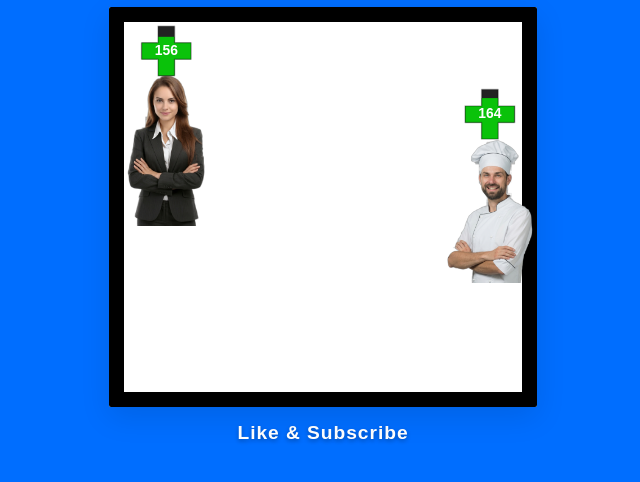
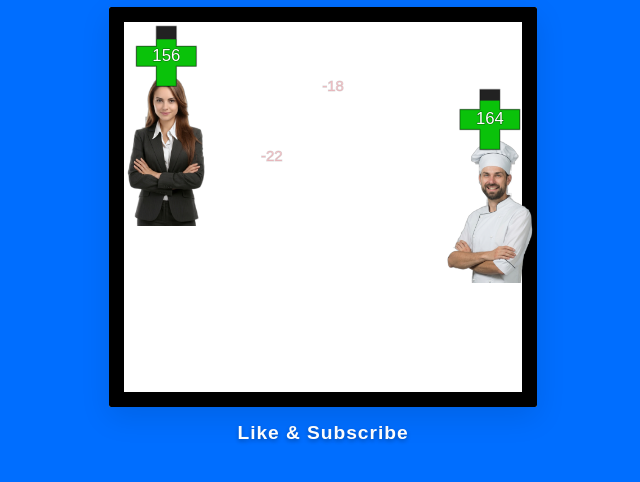
Before and after one commit to noxuszx/duels2d, a plain HTML site: page index.html in a window 1280 px wide. Shown: the part 200-682 px from the top of the page, without its empty margins (317-957 px from the left). Drawn offline with nearby package versions, Linux system fonts and the light colour scheme.

Commit message:
feat: added configurable text and damage indicators

```diff
--- a/config/game.js
+++ b/config/game.js
@@ -2,8 +2,7 @@ window.GameConfig = {
   physics: {
     globalSpeedMultiplier: 0.15, // Multiplies the base speed of all characters
     wallThickness: 60,
-    collisionCooldownMs: 300,
-    particleCount: 18
+    collisionCooldownMs: 300
   },
   arena: {
     borderWidth: 15,
--- /dev/null
+++ b/config/indicators.js
@@ -0,0 +1,23 @@
+window.IndicatorConfig = {
+  text: {
+    family: 'sans-serif',
+    weight: '100',
+    fillColor: '#ffffff',
+    strokeColor: 'rgba(0, 0, 0, 0.45)',
+    strokeWidth: 1,
+    align: 'center',
+    baseline: 'middle'
+  },
+  health: {
+    minFontSize: 12,
+    sizeMultiplier: 0.28
+  },
+  damage: {
+    color: '#ff6b7a',
+    minFontSize: 13,
+    sizeMultiplier: 0.5,
+    driftY: -1.15,
+    velocityDamping: 0.98,
+    fadeRate: 0.008
+  }
+};
--- a/index.html
+++ b/index.html
@@ -57,6 +57,7 @@
 
   <!-- CONFIGS -->
   <script src="config/game.js"></script>
+  <script src="config/indicators.js"></script>
   <script src="config/characters.js"></script>
 
   <!-- GAME SCRIPT -->
--- a/js/game.js
+++ b/js/game.js
@@ -241,14 +241,13 @@ class GameManager {
     const cfg = window.GameConfig;
     this.WALL_THICKNESS     = cfg.physics.wallThickness;
     this.COLLISION_COOLDOWN = cfg.physics.collisionCooldownMs;  // ms
-    this.PARTICLE_COUNT     = cfg.physics.particleCount;
     this.ARENA_BORDER       = cfg.arena.borderWidth;    // border width (px)
 
     /* -- State ------------------------------------------------------------- */
     this.started    = true;
     this.paused     = false;
     this.characters = [];
-    this.particles  = [];
+    this.damageIndicators = [];
     this.gameOver   = false;
     this.selectedCharacterIds = ['womanguy', 'chefguy']; // Default based on config index
     this._animId    = null;
@@ -365,11 +364,8 @@ class GameManager {
         const hitA = charA.takeDamage(charB.baseDamage, now, this.COLLISION_COOLDOWN);
         const hitB = charB.takeDamage(charA.baseDamage, now, this.COLLISION_COOLDOWN);
 
-        if (hitA || hitB) {
-          const mx = (charA.body.position.x + charB.body.position.x) / 2;
-          const my = (charA.body.position.y + charB.body.position.y) / 2;
-          this._spawnParticles(mx, my, charA.color, charB.color);
-        }
+        if (hitA) this._spawnDamageIndicator(charA, charB.baseDamage);
+        if (hitB) this._spawnDamageIndicator(charB, charA.baseDamage);
       });
     });
 
@@ -459,30 +455,30 @@ class GameManager {
   }
 
   /* -------------------------------------------------------------------------
-     Particles
+     Damage indicators
      ------------------------------------------------------------------------- */
-  _spawnParticles(x, y, colorA, colorB) {
-    for (let i = 0; i < this.PARTICLE_COUNT; i++) {
-      const angle = Math.random() * Math.PI * 2;
-      const speed = 2 + Math.random() * 5;
-      this.particles.push({
-        x, y,
-        vx: Math.cos(angle) * speed, vy: Math.sin(angle) * speed,
-        life:  1.0,
-        decay: 0.04 + Math.random() * 0.04,
-        size:  1.5 + Math.random() * 2.5,
-        color: Math.random() < 0.5 ? colorA : colorB,
-      });
-    }
+  _spawnDamageIndicator(char, amount) {
+    const pos = char.body.position;
+    const cfg = window.IndicatorConfig.damage;
+    this.damageIndicators.push({
+      text: `-${amount}`,
+      x: pos.x + (Math.random() - 0.5) * char.radius,
+      y: pos.y - char.hitbox.halfHeight * 0.35,
+      vy: cfg.driftY,
+      life: 1,
+      decay: cfg.fadeRate,
+      color: cfg.color,
+      fontSize: Math.max(cfg.minFontSize, char.radius * cfg.sizeMultiplier),
+    });
   }
 
-  _updateParticles() {
-    for (let i = this.particles.length - 1; i >= 0; i--) {
-      const p = this.particles[i];
-      p.x += p.vx; p.y += p.vy;
-      p.vx *= 0.92; p.vy *= 0.92;
-      p.life -= p.decay;
-      if (p.life <= 0) this.particles.splice(i, 1);
+  _updateDamageIndicators() {
+    for (let i = this.damageIndicators.length - 1; i >= 0; i--) {
+      const indicator = this.damageIndicators[i];
+      indicator.y += indicator.vy;
+      indicator.vy *= window.IndicatorConfig.damage.velocityDamping;
+      indicator.life -= indicator.decay;
+      if (indicator.life <= 0) this.damageIndicators.splice(i, 1);
     }
   }
 
@@ -495,7 +491,7 @@ class GameManager {
       this._animId = requestAnimationFrame(loop);
       if (!this.paused) {
         Runner.tick(this.runner, this.engine, performance.now());
-        this._updateParticles();
+        this._updateDamageIndicators();
       }
 
       const W = this.W, H = this.H;
@@ -507,11 +503,11 @@ class GameManager {
       /* Red arena border (drawn around the canvas edges) */
       this._drawArenaBorder(ctx, W, H);
 
-      /* Particles */
-      this._drawParticles(ctx);
-
       /* Characters (bodies + weapons + health bars) */
       this._drawCharacters(ctx);
+
+      /* Floating damage numbers */
+      this._drawDamageIndicators(ctx);
 
       /* Win check */
       if (!this.gameOver) this._checkWinCondition();
@@ -529,16 +525,19 @@ class GameManager {
     ctx.restore();
   }
 
-  _drawParticles(ctx) {
-    this.particles.forEach(p => {
+  _drawDamageIndicators(ctx) {
+    const textCfg = window.IndicatorConfig.text;
+    this.damageIndicators.forEach(indicator => {
       ctx.save();
-      ctx.globalAlpha = Math.max(0, p.life);
-      ctx.fillStyle   = p.color;
-      ctx.shadowColor = p.color;
-      ctx.shadowBlur  = 6;
-      ctx.beginPath();
-      ctx.arc(p.x, p.y, p.size, 0, Math.PI * 2);
-      ctx.fill();
+      ctx.globalAlpha = Math.max(0, indicator.life);
+      ctx.fillStyle = indicator.color;
+      ctx.strokeStyle = textCfg.strokeColor;
+      ctx.lineWidth = textCfg.strokeWidth;
+      ctx.font = `${textCfg.weight} ${indicator.fontSize}px ${textCfg.family}`;
+      ctx.textAlign = textCfg.align;
+      ctx.textBaseline = textCfg.baseline;
+      ctx.strokeText(indicator.text, indicator.x, indicator.y);
+      ctx.fillText(indicator.text, indicator.x, indicator.y);
       ctx.restore();
     });
   }
@@ -650,8 +649,9 @@ class GameManager {
      Plus-shaped health indicator rendered above each character
      ------------------------------------------------------------------------- */
   _drawInlineHealthBar(ctx, char, pos, r) {
+    const indicatorCfg = window.IndicatorConfig;
     const ratio = char.healthRatio;
-    const size = r * 1.65;
+    const size = r * 2;
     const x = pos.x - size / 2 + char.healthBarOffset.x;
     const y = pos.y - r - 20 + char.healthBarOffset.y;
     const hue = ratio > 0.5 ? 120 : ratio > 0.25 ? 50 : 0;
@@ -676,10 +676,18 @@ class GameManager {
     ctx.lineJoin = 'round';
     ctx.stroke();
 
-    ctx.fillStyle = '#ffffff';
-    ctx.font = `bold ${Math.max(12, size * 0.28)}px sans-serif`;
-    ctx.textAlign = 'center';
-    ctx.textBaseline = 'middle';
+    const textCfg = indicatorCfg.text;
+    const fontSize = Math.max(
+      indicatorCfg.health.minFontSize,
+      size * indicatorCfg.health.sizeMultiplier,
+    );
+    ctx.fillStyle = textCfg.fillColor;
+    ctx.strokeStyle = textCfg.strokeColor;
+    ctx.lineWidth = textCfg.strokeWidth;
+    ctx.font = `${textCfg.weight} ${fontSize}px ${textCfg.family}`;
+    ctx.textAlign = textCfg.align;
+    ctx.textBaseline = textCfg.baseline;
+    ctx.strokeText(String(Math.ceil(char.currentHealth)), x + size / 2, y + size / 2);
     ctx.fillText(String(Math.ceil(char.currentHealth)), x + size / 2, y + size / 2);
     ctx.restore();
   }
@@ -723,7 +731,7 @@ class GameManager {
     World.clear(this.world, false);
     World.add(this.world, walls);
 
-    this.particles = [];
+    this.damageIndicators = [];
     this._spawnCharacters();
     this._startRenderLoop();
   }
```
Also changed, not shown: tools/character-studio/character-studio.js (+15 -5 lines), tools/character-studio/index.html (+1 -0 lines).
